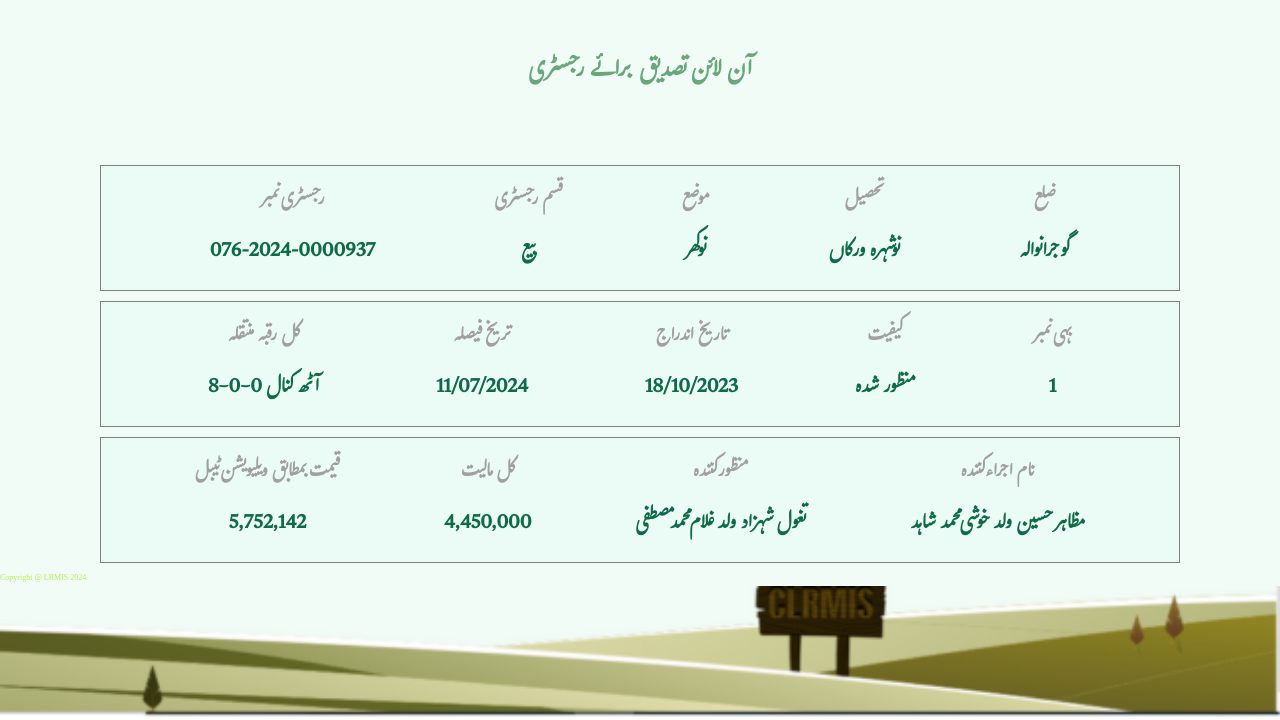
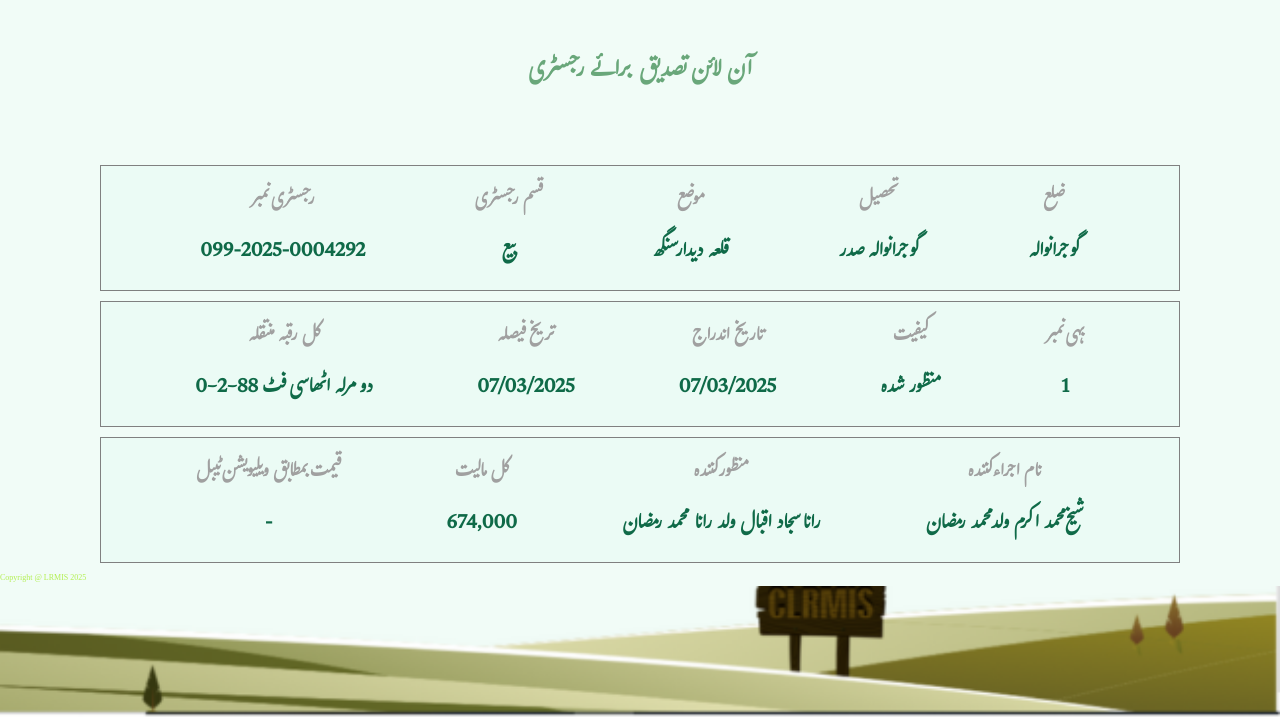
Before and after one commit to punjabzameen/Punjab62, a plain HTML site: page index.html in a window 1280 px wide. Shown: the part 80-800 px from the top of the page. Drawn offline with Linux system fonts and the light colour scheme.

Commit message:
Update index.html

```diff
--- a/index.html
+++ b/index.html
@@ -32,7 +32,7 @@
             <div class="item text1">
                 <h3>رجسٹری نمبر
                 </h3>
-                <p>076-2024-0000937
+                <p>099-2025-0004292
                 </p>
             </div>
             <div class="item text2"><h3>قسم رجسٹری
@@ -42,13 +42,13 @@
             <div class="item text3">
                 <h3>موضع
                 </h3>
-                <p>نوکھر
+                <p>قلعہ دیدار سنگھ
                 </p>
             </div>
             <div class="item text4">
                 <h3>تحصیل
                 </h3>
-                <p>نوشہرہ ورکاں
+                <p>گوجرانوالہ صدر
                 </p>
             </div>
             <div class="item text5">
@@ -63,18 +63,18 @@
             <div class="item text1">
                 <h3>کل رقبہ منتقلہ
                 </h3>
-                <p>8-0-0 آٹھ کنال
+                <p>0-2-88 دو مرلہ اٹھاسی فٹ
                 </p>
             </div>
             <div class="item text2"><h3>تریخ فیصلہ
 
             </h3>
-            <p>11/07/2024
+            <p>07/03/2025
             </p></div>
             <div class="item text3">
                 <h3>تاریخ اندراج
                 </h3>
-                <p>18/10/2023
+                <p>07/03/2025
                 </p>
             </div>
             <div class="item text4">
@@ -95,23 +95,23 @@
             <div class="item text1">
                 <h3>قیمت بمطابق ویلیویشن ٹیبل
                 </h3>
-                <p>5,752,142
+                <p>-
                 </p>
             </div>
             <div class="item text2"><h3>کل مالیت
             </h3>
-            <p>4,450,000
+            <p>674,000
             </p></div>
             <div class="item text3">
                 <h3>منظور کنندہ
                 </h3>
-                <p>تغول شہزاد ولد غلام محمد مصطفی
+                <p>رانا سجاد اقبال ولد رانا محمد رمضان
                 </p>
             </div>
             <div class="item text4">
                 <h3>نام اجراء کنندہ
                 </h3>
-                <p>مظاہر حسین ولد خوشی محمد شاہد
+                <p>شیخ محمد اکرم ولد محمد رمضان
                 </p>
             </div>
 
@@ -120,7 +120,7 @@
     </section>
     <!-- ----------------- Inage section------------------ -->
      <div class="bottom_img">
-        Copyright @ LRMIS 2024
+        Copyright @ LRMIS 2025
 
      </div>
      <!-- <div class="main">
```
